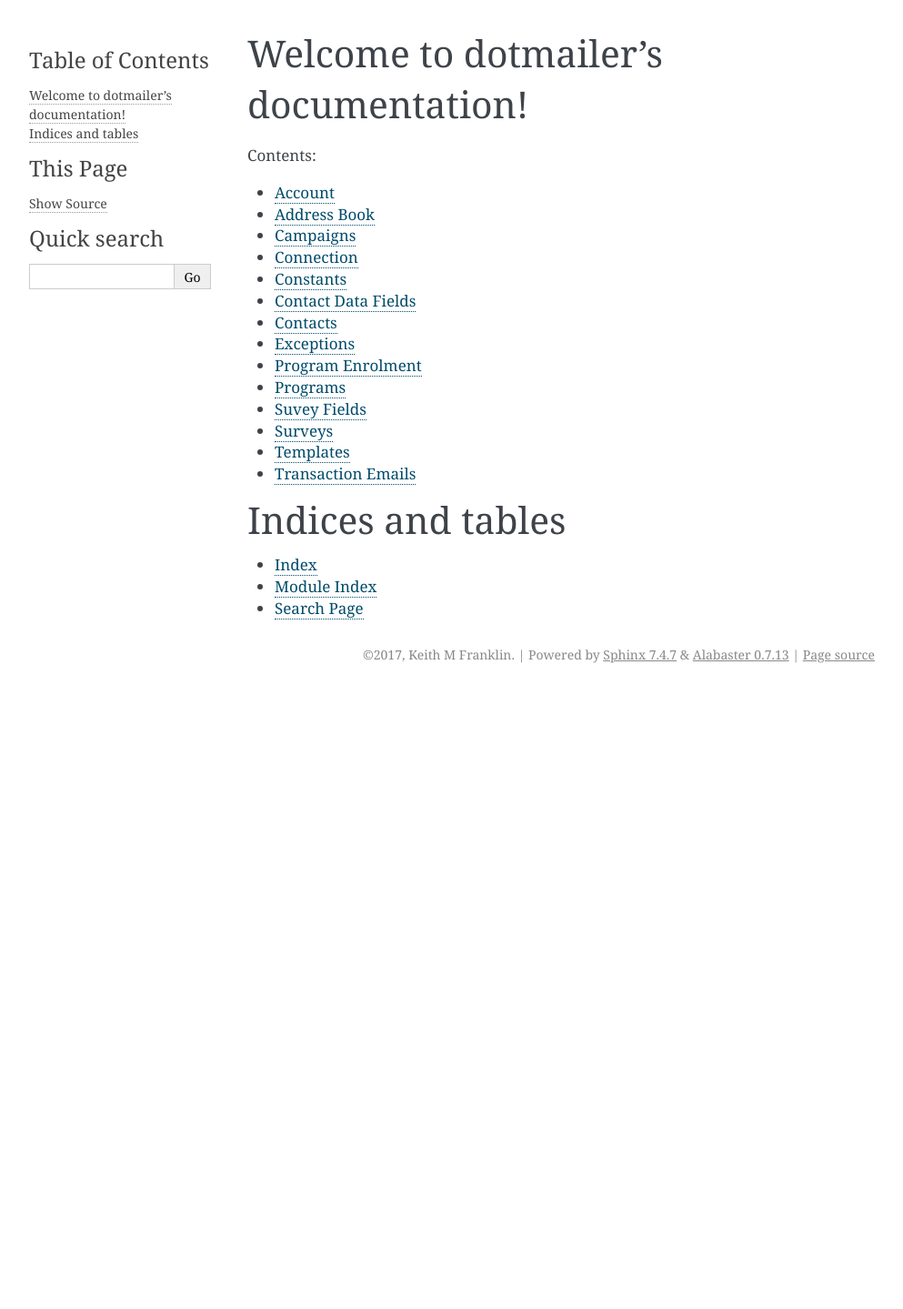
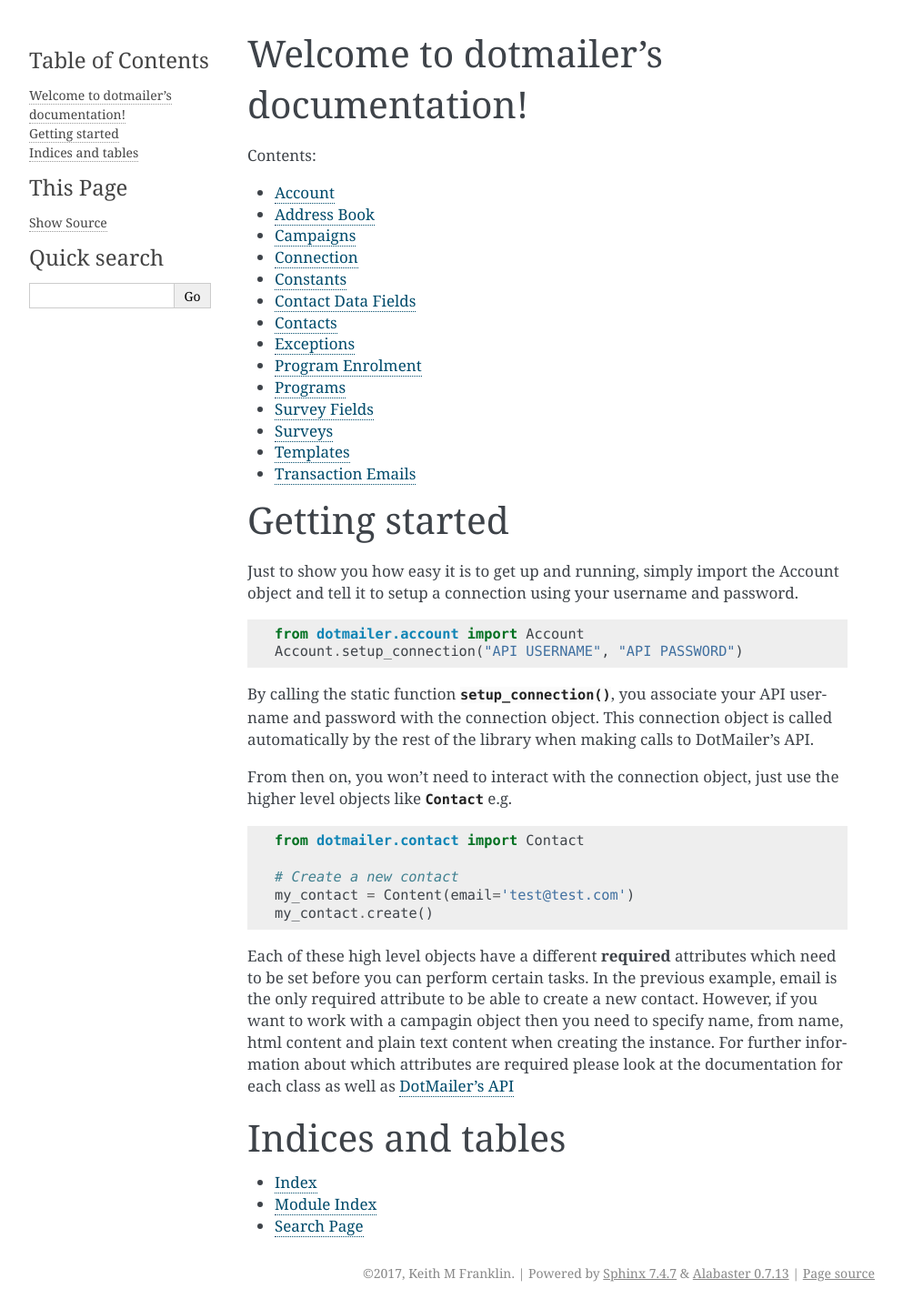
Before and after one commit to Mr-F/dotmailer, a Sphinx documentation site: the page built from docs/source/index.rst, in a window 1280 px wide. Shown: the whole page at 91% size, without its empty margins (148-1141 px from the left). Built offline with Sphinx 7.4.7, drawn with Linux system fonts in a browser that asks for light colours; before the commit the page ends 900 px from its top, so only the background shows below that.

Commit message:
Adding a getting started to the document index.  This should help people understand how to get going.

```diff
--- a/docs/source/index.rst
+++ b/docs/source/index.rst
@@ -21,7 +21,37 @@
     transactional_emails
 
 
+Getting started
+===============
 
+Just to show you how easy it is to get up and running, simply import the Account object and tell it to setup a connection
+using your username and password.
+
+.. code-block:: python
+
+    from dotmailer.account import Account
+    Account.setup_connection("API USERNAME", "API PASSWORD")
+
+By calling the static function :func:`setup_connection`, you associate your API username and password with the connection
+object.  This connection object is called automatically by the rest of the library when making calls to DotMailer's API.
+
+From then on, you won't need to interact with the connection object, just use the higher level objects like
+:class:`Contact` e.g.
+
+.. code-block:: python
+
+    from dotmailer.contact import Contact
+
+    # Create a new contact
+    my_contact = Content(email='test@test.com')
+    my_contact.create()
+
+
+Each of these high level objects have a different **required** attributes which need to be set before you can perform
+certain tasks.  In the previous example, email is the only required attribute to be able to create a new contact.  However,
+if you want to work with a campagin object then you need to specify name, from name, html content and plain text content
+when creating the instance.  For further information about which attributes are required please look at the
+documentation for each class as well as `DotMailer's API <https://developer.dotmailer.com/docs/>`_
 
 Indices and tables
 ==================
--- a/docs/source/survey_fields.rst
+++ b/docs/source/survey_fields.rst
@@ -1,5 +1,5 @@
-Suvey Fields
-============
+Survey Fields
+=============
 
 .. automodule:: dotmailer.survey_fields
     :members:
```
Also changed, not shown: 2 other files.
